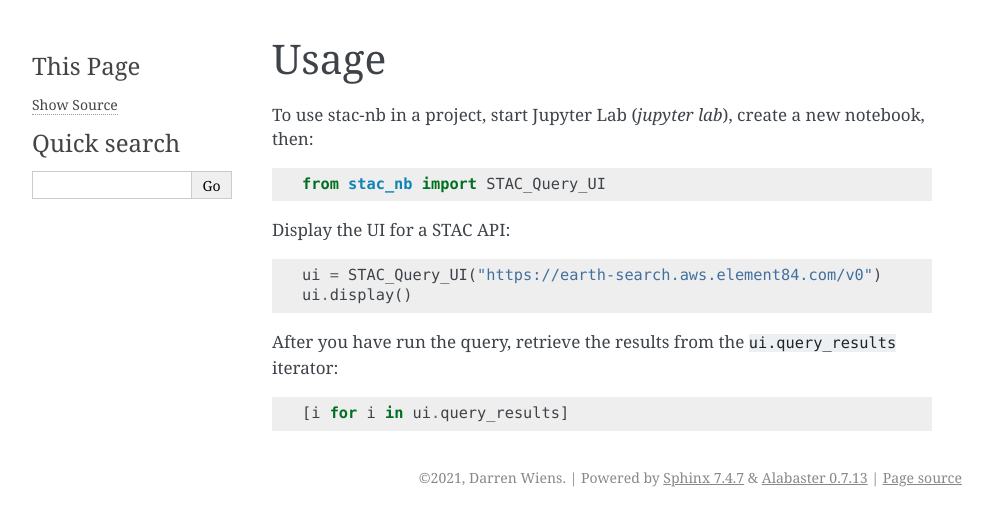
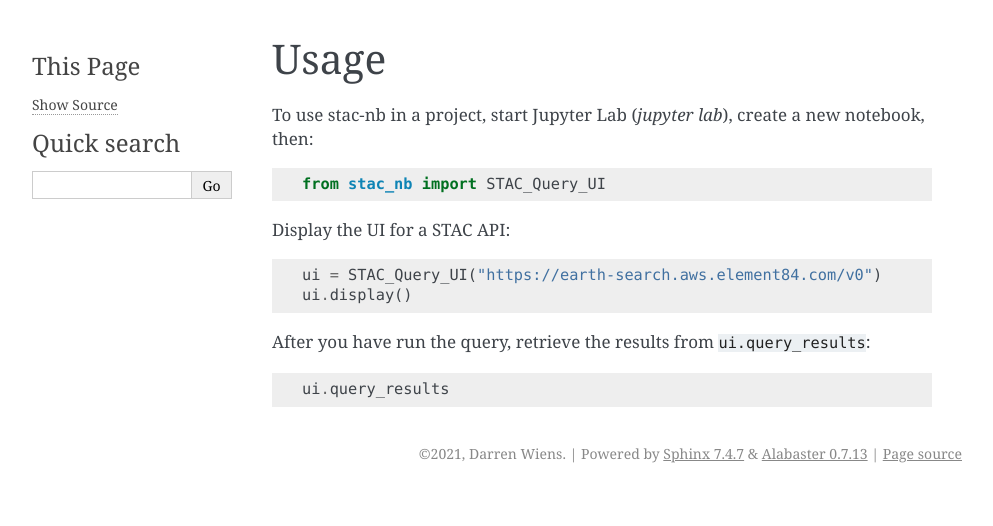
Before and after one commit to darrenwiens/stac-nb, a Sphinx documentation site: the page built from docs/usage.rst, in a window 1280 px wide. Shown: the top 526 px of the page, without its empty margins (148-1141 px from the left). Built offline with Sphinx 7.4.7, drawn with Linux system fonts in a browser that asks for light colours; pages that are not in the unit, such as notebooks, are missing from menus.

```diff
--- a/README.rst
+++ b/README.rst
@@ -32,6 +32,6 @@
     ui = STAC_Query_UI("https://earth-search.aws.element84.com/v0")
     ui.display()
 
-After you have run the query, retrieve the results from the ``ui.query_results`` iterator::
+After you have run the query, retrieve the results from ``ui.query_results``::
 
-    [i for i in ui.query_results]
+    ui.query_results
--- a/docs/usage.rst
+++ b/docs/usage.rst
@@ -11,6 +11,6 @@
     ui = STAC_Query_UI("https://earth-search.aws.element84.com/v0")
     ui.display()
 
-After you have run the query, retrieve the results from the ``ui.query_results`` iterator::
+After you have run the query, retrieve the results from ``ui.query_results``::
 
-    [i for i in ui.query_results]
+    ui.query_results
```
Also changed, not shown: 3 other files.
